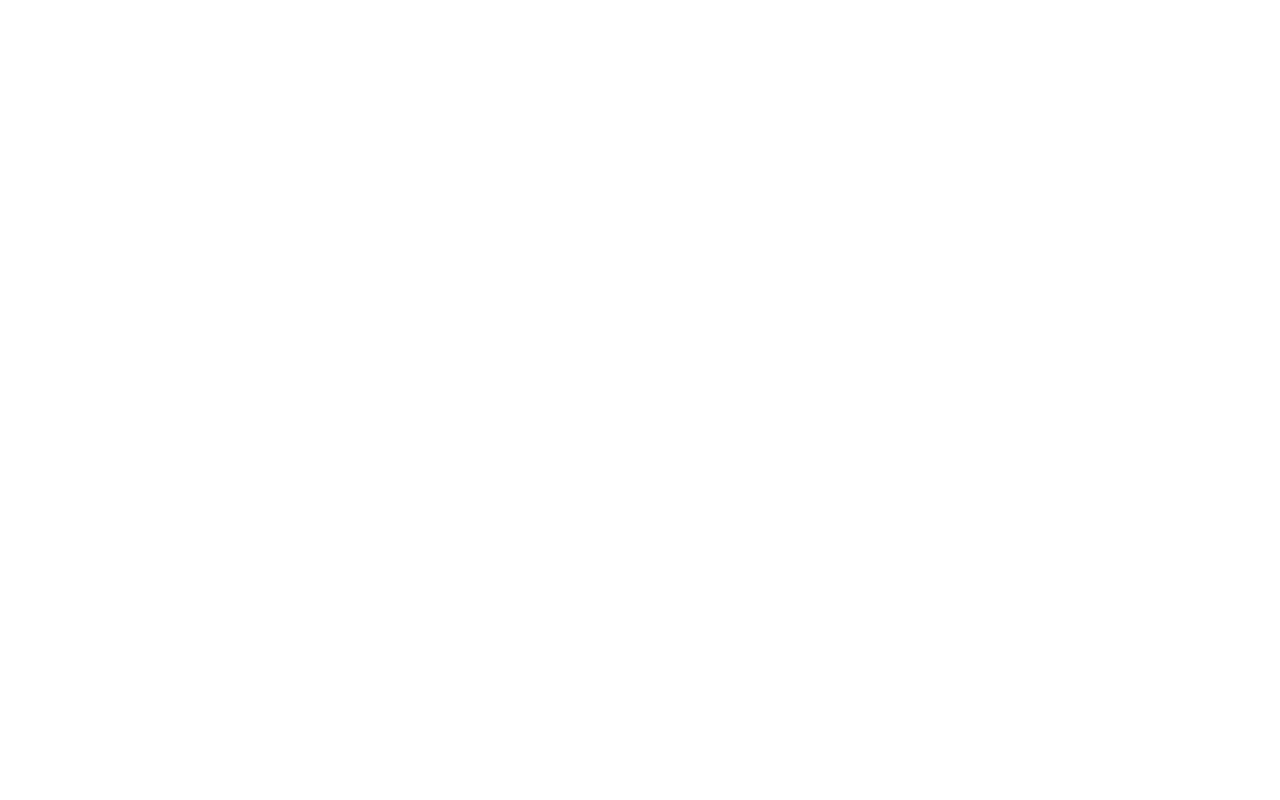
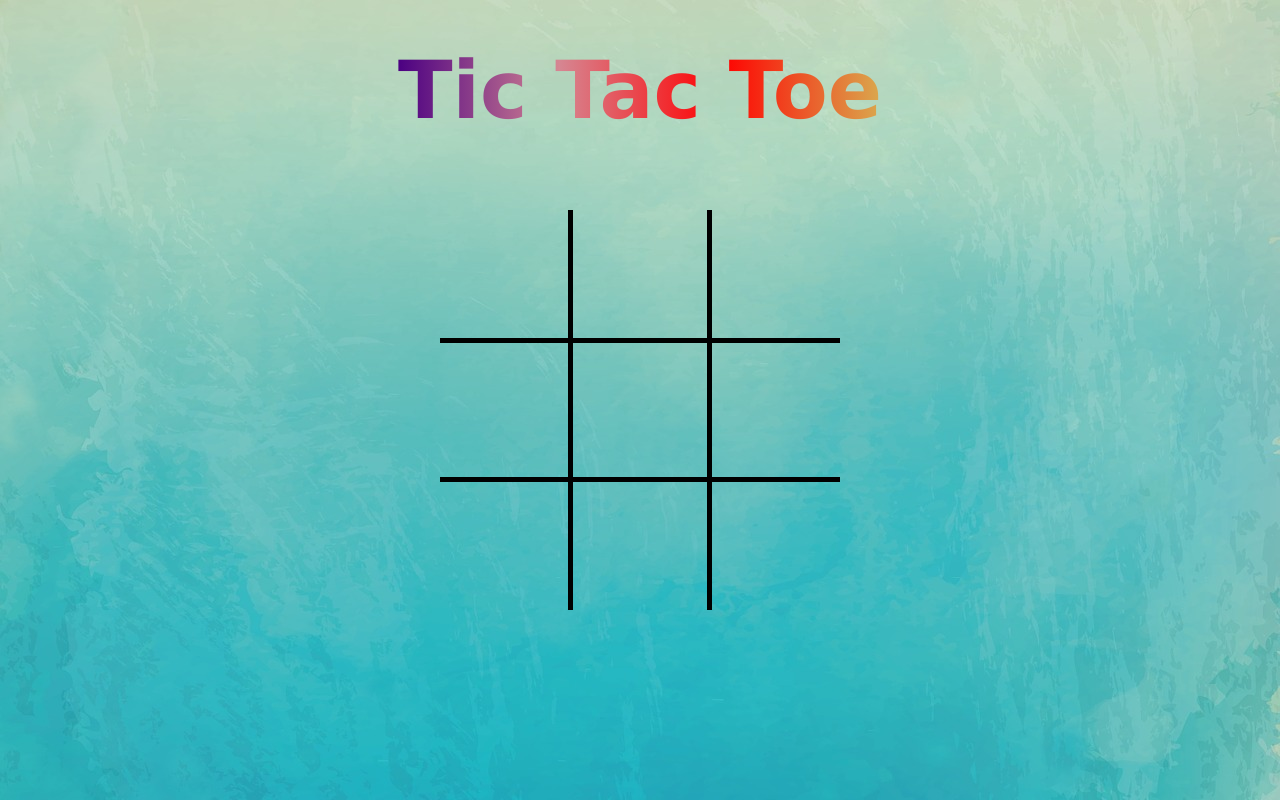
Before and after one commit to HosnyFahim/tictactoe, a plain HTML site: page index.html in a window 1280 px wide. Drawn offline with Linux system fonts and the light colour scheme.

Commit message:
first design

```diff
--- a/index.html
+++ b/index.html
@@ -14,6 +14,36 @@
 
 <body>
 
+
+
+
+    <div class="game-container">
+        <div class="header">
+            <h1>
+                Tic Tac Toe
+            </h1>
+        </div>
+        <table>
+            <tr>
+                <td></td>
+                <td></td>
+                <td></td>
+            </tr>
+
+            <tr>
+                <td></td>
+                <td></td>
+                <td></td>
+            </tr>
+
+            <tr>
+                <td></td>
+                <td></td>
+                <td></td>
+            </tr>
+        </table>
+    </div>
+
 </body>
 
 </html>
--- a/style.css
+++ b/style.css
@@ -0,0 +1,56 @@
+body {
+    margin: 0;
+}
+
+.header {
+    background: linear-gradient(to right, indigo, #d68692, red, rgb(218, 169, 78));
+    -webkit-text-fill-color: transparent;
+    -webkit-background-clip: text;
+    font-size: 2.5em;
+    font-family: 'Lucida Sans', 'Lucida Sans Regular', 'Lucida Grande', 'Lucida Sans Unicode', Verdana, sans-serif;
+    margin-top: -200px;
+}
+
+.game-container {
+    display: flex;
+    justify-content: center;
+    align-items: center;
+    flex-direction: column;
+    min-height: 100vh;
+    background-image: url(img/background.jpg);
+    background-repeat: no-repeat;
+    background-size: cover;
+}
+
+table {
+    border-collapse: collapse;
+    margin: 0 auto;
+    width: 400px;
+    height: 400px;
+    margin-top: 20px;
+}
+
+table td {
+    padding: 1rem;
+    border: 5px solid black;
+}
+
+tr {
+    width: 400px;
+}
+
+table tr:first-child td {
+    border-top: 0;
+}
+
+table tr td:first-child {
+    border-left: 0;
+}
+
+table tr:last-child td {
+    border-bottom: 0;
+}
+
+table tr td:last-child {
+    border-right: 0;
+}
```
Also changed, not shown: img/background.jpg (added).
